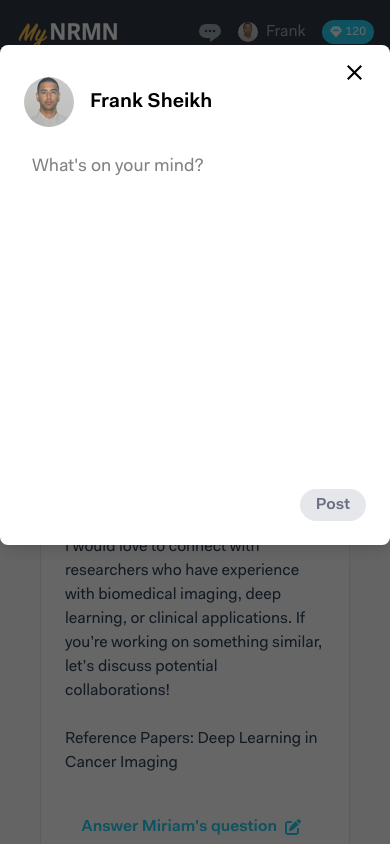
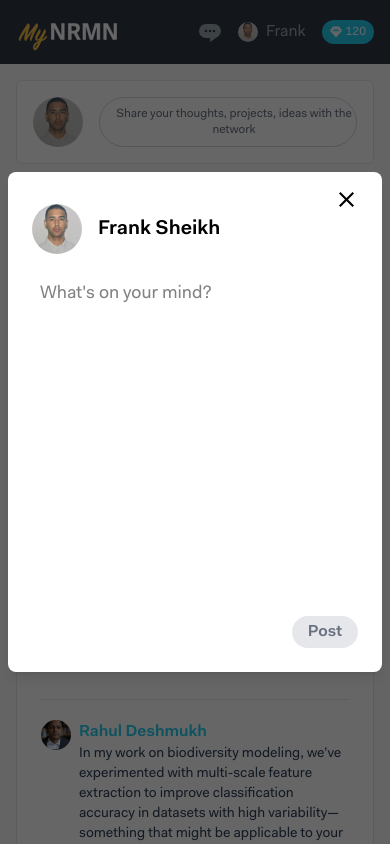
Before and after one commit to fahd/nrmn_mock, a React (Vite) app: page / in a window 390 px wide. Both pictures are taken after a click on the button "Share your thoughts, projects, ideas with the network". Built offline with nearby package versions, Linux system fonts and the light colour scheme.

Commit message:
[edit] changed styles

```diff
--- a/src/pages/Conversations/ActiveConversation.tsx
+++ b/src/pages/Conversations/ActiveConversation.tsx
@@ -36,7 +36,7 @@ const ConversationMessage: React.FC<Message> = ({
             </div>
           </div>
           <div
-            className="py-2 text-slate-700 text-md lg:text-lg"
+            className="py-2 text-slate-700 text-sm lg:text-lg"
             dangerouslySetInnerHTML={{ __html: content }}
           ></div>
         </div>
--- a/src/pages/Conversations/Conversations.tsx
+++ b/src/pages/Conversations/Conversations.tsx
@@ -46,7 +46,7 @@ const Conversations = () => {
 
   return (
     <div className="flex flex-1 h-[calc(100vh-4rem)]">
-      <div className="w-1/6 md:w-1/8 lg:w-1/4 border-r border-gray-200 overflow-y-auto">
+      <div className="w-1/5 md:w-1/8 lg:w-1/4 border-r border-gray-200 overflow-y-auto">
         {Object.values(conversations).map((conversation) => {
           const conv_user = users[conversation.participant]
           return (
--- a/src/pages/Home/Home.tsx
+++ b/src/pages/Home/Home.tsx
@@ -32,7 +32,7 @@ const Home = () => {
               <LoadingSide />
               <LoadingSide />
             </div>
-            <div className="flex-1 mx-6">
+            <div className="flex-1 sm:mx-1 md:mx-3 lg:mx-6">
               <LoadingMainCard />
               <LoadingMainCard />
               <LoadingMainCard />
--- a/src/pages/Home/MainFeed/CreatePost.tsx
+++ b/src/pages/Home/MainFeed/CreatePost.tsx
@@ -30,7 +30,10 @@ const CreatePostModal: React.FC<ModalProps> = ({ onClose, user }) => {
 
   return (
     <div className="fixed inset-0 flex items-center justify-center z-50 bg-[rgba(0,0,0,0.6)]">
-      <div className="relative bg-white p-6 rounded-lg shadow-lg w-[750px] min-h-[500px] flex flex-col mt-[-30vh]">
+      <div
+        className="
+        relative bg-white p-6 rounded-lg shadow-lg w-[750px] min-h-[500px] flex flex-col md:mt-[-15vh]lg:mt-[-30vh] m-2"
+      >
         <button
           onClick={onClose}
           className="absolute top-3 right-3 px-4 py-2 text-gray-500 hover:text-gray-700 transition cursor-pointer"
@@ -97,7 +100,7 @@ const CreatePost: React.FC<CreatePostType> = ({ user }) => {
           />
         </div>
         <button
-          className="flex-1 bg-white rounded-full border border-gray-300 flex hover:bg-gray-100 transition-all duration-200 cursor-pointer font-normal pl-4 p-1 items-center text-gray-500 text-xs sm:text-md md:text-lg lg:text-lg lg:p-2"
+          className="flex-1 bg-white rounded-full border border-gray-300 flex hover:bg-gray-100 transition-all duration-200 cursor-pointer font-normal pl-4 p-1 items-center text-gray-500 text-xs sm:text-md md:text-lg md:text-lg lg:p-2"
           onClick={() => setIsModalOpen(true)}
         >
           Share your thoughts, projects, ideas with the network
--- a/src/pages/Home/MainFeed/MainFeed.tsx
+++ b/src/pages/Home/MainFeed/MainFeed.tsx
@@ -7,7 +7,7 @@ import { faSpinner } from '@fortawesome/free-solid-svg-icons'
 
 const MainFeed: React.FC<MainFeedType> = ({ user, posts, replies }) => {
   return (
-    <div className="flex-1 mx-6">
+    <div className="flex-1 sm:mx-1 md:mx-3 lg:mx-6">
       <CreatePost user={user} />
       <PostFeed user={user} posts={posts} />
     </div>
--- a/src/pages/Home/MainFeed/PostFeed.tsx
+++ b/src/pages/Home/MainFeed/PostFeed.tsx
@@ -29,7 +29,7 @@ const Post: React.FC<PostType> = ({
           me={user.user_id}
           key={reply.reply_id}
           style="py-1"
-          fontSize="text-md"
+          fontSize="text-sm md:text-lg"
           likeReply={likeReply}
           {...reply}
         />
@@ -60,7 +60,7 @@ const Post: React.FC<PostType> = ({
         </div>
       </div>
       <p
-        className="py-4 text-md text-slate-700"
+        className="py-4 text-slate-700 text-sm md:text-lg"
         dangerouslySetInnerHTML={{ __html: content }}
       />
 
--- a/src/pages/Question/QuestionAnswers.tsx
+++ b/src/pages/Question/QuestionAnswers.tsx
@@ -23,7 +23,7 @@ const QuestionAnswers: React.FC<QuestionAnswerType> = ({
         <Reply
           {...replies[replyId]}
           style="p-4 my-4 border-1 border-gray-200"
-          fontSize="text-md"
+          fontSize="text-sm md:text-lg"
           key={replyId}
           me={user.user_id}
           likeReply={likeReply}
--- a/src/pages/Question/QuestionContent.tsx
+++ b/src/pages/Question/QuestionContent.tsx
@@ -38,7 +38,7 @@ const QuestionContent: React.FC<QuestionContentType> = ({
           </div>
           <div className="py-12 flex items-center flex-1">
             <p
-              className="pb-4 text-lg lg:text-xl text-slate-700"
+              className="pb-4 text-md md:text-lg lg:text-xl text-slate-700"
               dangerouslySetInnerHTML={{ __html: content }}
             />
           </div>
```
